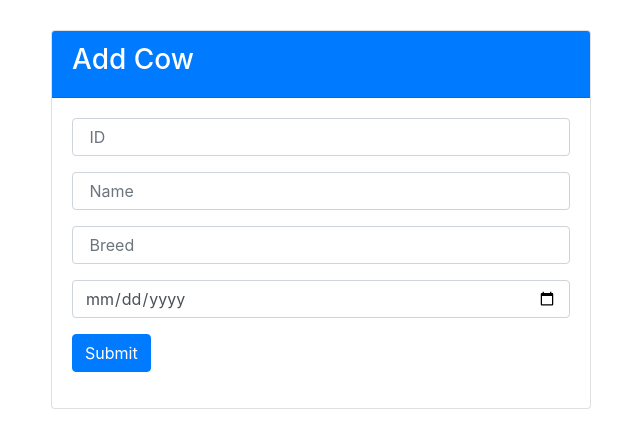
After one commit to DavidzMwangi/cms, a PHP site: page /technician/addcow.php in a window 1280 px wide. The commit adds this page. Shown: the top 448 px of the page, without its empty margins (319-959 px from the left). Run offline with PHP 8.4, Linux system fonts and the light colour scheme.

Commit message:
adding a cow to a db

```diff
--- /dev/null
+++ b/technician/Cow.php
@@ -0,0 +1,35 @@
+<?php
+class Cow {
+  private $id;
+  private $name;
+  private $breed;
+  private $dob;
+
+  private $con;
+
+
+  public function __construct($id, $name, $breed, $dob){
+    $this->id = $id;
+    $this->name = $name;
+    $this->breed = $breed;
+    $this->dob = $dob;
+    $this->con = new PDO("mysql:host=localhost;dbname=tap","root","");
+  }
+
+  public function add(){
+    try {
+        $sql ="INSERT INTO cow(id,name,breed,dob) VALUES (:id,:name,:breed,:dob)";
+        $stmt = $this->con->prepare($sql);
+        $stmt->execute (["id"=>$this->id,"name"=>$this->name,"breed"=>$this->breed,"dob"=>$this->dob]);
+        return true;
+
+    } catch (PDOException $e){
+        echo $e->getMessage();
+        return false;
+
+    }
+  }
+
+
+
+}
--- /dev/null
+++ b/technician/addcow.php
@@ -0,0 +1,82 @@
+<?php
+require_once 'Cow.php';
+
+if (isset($_POST['btn-add'])){
+  $id = $_POST ['id'];
+  $name = $_POST ['name'];
+  $breed = $_POST ['breed'];
+  $date = $_POST ['dob'];
+  $dob = date_format(date_create ($date),"Y-m-d");
+
+  $cow = new Cow($id,$name,$breed,$dob);
+
+  if ($cow->add()){
+   $success[] = "Added Successfully";
+  }else{
+    $success[] = "Failed";
+  }
+}
+?>
+
+<!DOCTYPE html>
+<html lang="en" dir="ltr">
+  <head>
+    <meta charset="utf-8">
+    <title></title>
+    <link rel="stylesheet" href="https://stackpath.bootstrapcdn.com/bootstrap/4.1.1/css/bootstrap.min.css"
+    integrity="sha384-WskhaSGFgHYWDcbwN70/dfYBj47jz9qbsMId/iRN3ewGhXQFZCSftd1LZCfmhktB" crossorigin="anonymous">
+  </head>
+  <body>
+<div class="container" style="margin-top:30px;">
+  <div class="row">
+    <div class="col-md-6 offset-md-3">
+      <?php
+      if (isset($success)) {
+        foreach ($success as $key) {
+          ?>
+           <div class="alert alert-success">
+             <h6><?= $key ?></h6>
+           </div>
+          <?php
+        }
+      }
+       ?>
+      <div class="card">
+        <div class="card-header bg-primary text-white"><h3>Add Cow</h3></div>
+        <div class="card-body">
+
+            <form method="post">
+              <div class="form-group">
+                <input type="text" name="id" placeholder=" ID" class="form-control" required/>
+              </div>
+
+              <div class="form-group">
+                <input type="text" name="name" placeholder=" Name" class="form-control" required/>
+              </div>
+              <div class="form-group">
+                <input type="text" name="breed" placeholder=" Breed" class="form-control" required/>
+              </div>
+              <div class="form-group">
+                <input type="date" name="dob" placeholder=" Date of birth" class="form-control" required/>
+              </div>
+              <div class="form-group">
+                <button class="btn btn-primary" name="btn-add">Submit</button>
+              </div>
+
+            </form>
+        </div>
+      </div>
+
+    </div>
+  </div>
+</div>
+
+    <!--  -->
+    <script src="https://code.jquery.com/jquery-3.3.1.slim.min.js"
+    integrity="sha384-q8i/X+965DzO0rT7abK41JStQIAqVgRVzpbzo5smXKp4YfRvH+8abtTE1Pi6jizo" crossorigin="anonymous"></script>
+    <script src="https://cdnjs.cloudflare.com/ajax/libs/popper.js/1.14.3/umd/popper.min.js"
+     integrity="sha384-ZMP7rVo3mIykV+2+9J3UJ46jBk0WLaUAdn689aCwoqbBJiSnjAK/l8WvCWPIPm49" crossorigin="anonymous"></script>
+    <script src="https://stackpath.bootstrapcdn.com/bootstrap/4.1.1/js/bootstrap.min.js"
+    integrity="sha384-smHYKdLADwkXOn1EmN1qk/HfnUcbVRZyYmZ4qpPea6sjB/pTJ0euyQp0Mk8ck+5T" crossorigin="anonymous"></script>
+  </body>
+</html>
--- /dev/null
+++ b/utils/Constants.php
@@ -0,0 +1 @@
+<?php
```
Also changed, not shown: header.php (+5 -2 lines).
